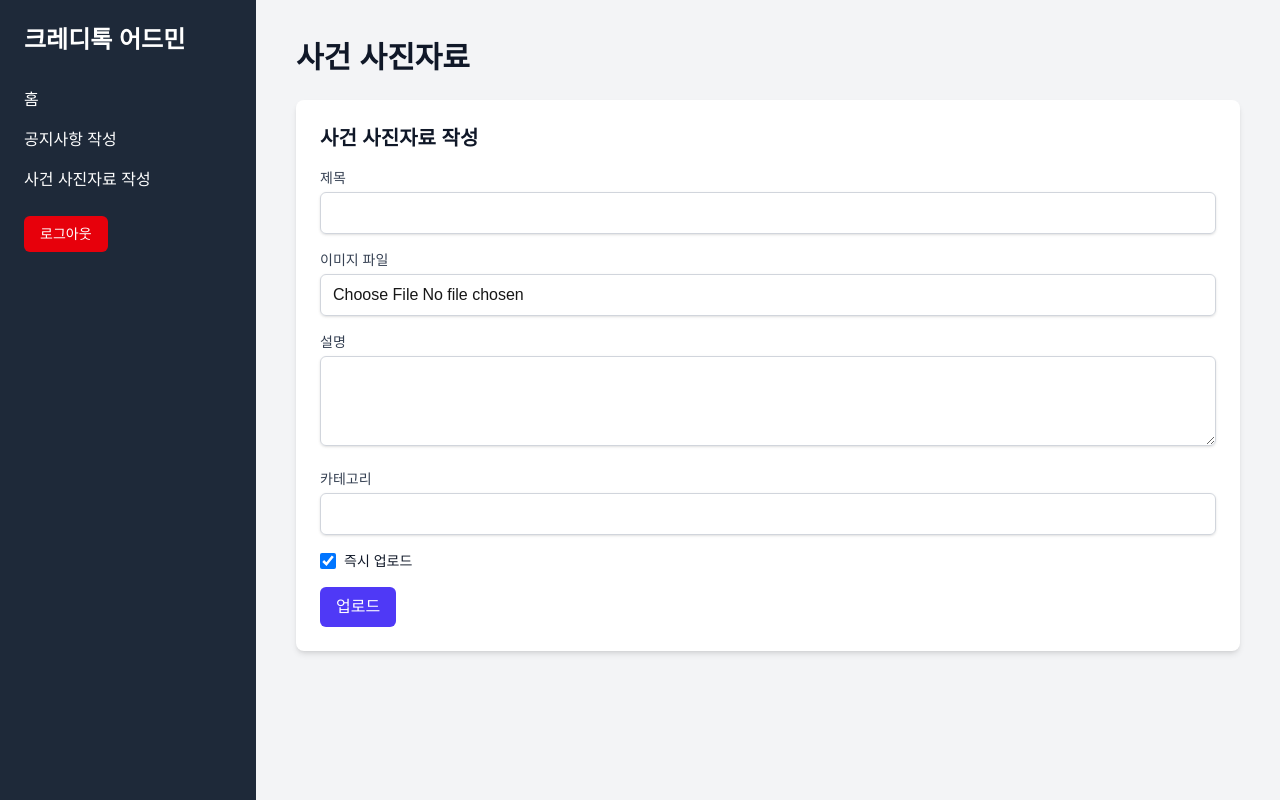
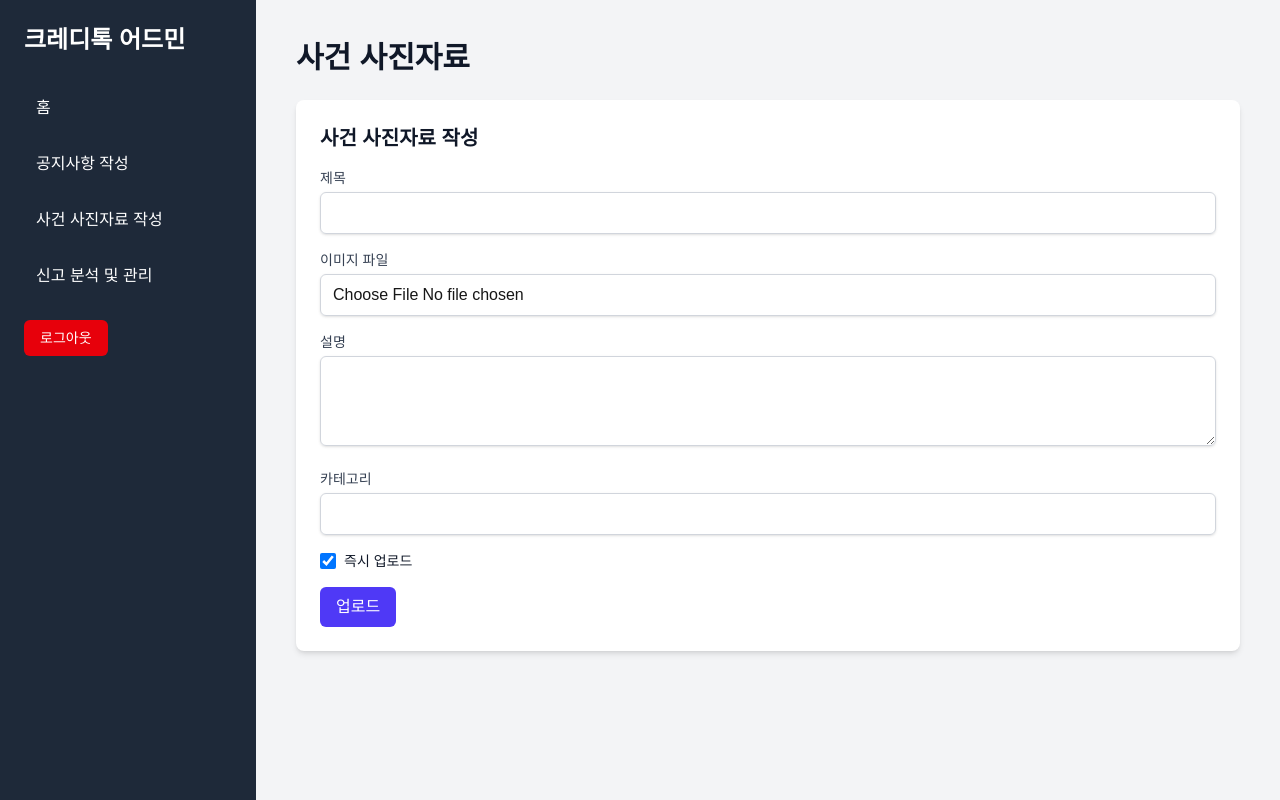
Before and after one commit to udfnd/credittalk-admin, a Next.js app: page /admin/incident-photos in a window 1280 px wide. Built offline with nearby package versions, Linux system fonts and the light colour scheme; no server answers.

Commit message:
20250529

```diff
--- a/src/app/admin/layout.tsx
+++ b/src/app/admin/layout.tsx
@@ -1,28 +1,34 @@
+// src/app/admin/layout.tsx
 import Link from 'next/link';
-import LogoutButton from '@/components/LogoutButton';
+import LogoutButton from '@/components/LogoutButton'; // LogoutButton 경로는 실제 프로젝트에 맞게 확인
 
 export default function AdminLayout({children}: {
   children: React.ReactNode;
 }) {
   return (
     <div className="flex min-h-screen">
-      <aside className="w-64 p-6 text-white bg-gray-800">
+      <aside className="w-64 p-6 text-white bg-gray-800 shadow-md">
         <h1 className="mb-8 text-2xl font-bold">크레디톡 어드민</h1>
         <nav>
           <ul className="space-y-4">
             <li>
-              <Link href="/admin" className="hover:text-indigo-300">
+              <Link href="/admin" className="block py-2 px-3 rounded hover:bg-gray-700 hover:text-indigo-300 transition-colors duration-200">
                 홈
               </Link>
             </li>
             <li>
-              <Link href="/admin/notices" className="hover:text-indigo-300">
+              <Link href="/admin/notices" className="block py-2 px-3 rounded hover:bg-gray-700 hover:text-indigo-300 transition-colors duration-200">
                 공지사항 작성
               </Link>
             </li>
             <li>
-              <Link href="/admin/incident-photos" className="hover:text-indigo-300">
+              <Link href="/admin/incident-photos" className="block py-2 px-3 rounded hover:bg-gray-700 hover:text-indigo-300 transition-colors duration-200">
                 사건 사진자료 작성
+              </Link>
+            </li>
+            <li>
+              <Link href="/admin/reports" className="block py-2 px-3 rounded hover:bg-gray-700 hover:text-indigo-300 transition-colors duration-200">
+                신고 분석 및 관리
               </Link>
             </li>
           </ul>
@@ -31,7 +37,7 @@ export default function AdminLayout({children}: {
           <LogoutButton />
         </div>
       </aside>
-      <main className="flex-1 p-10 bg-gray-100">
+      <main className="flex-1 p-6 md:p-10 bg-gray-100 overflow-y-auto">
         {children}
       </main>
     </div>
```
